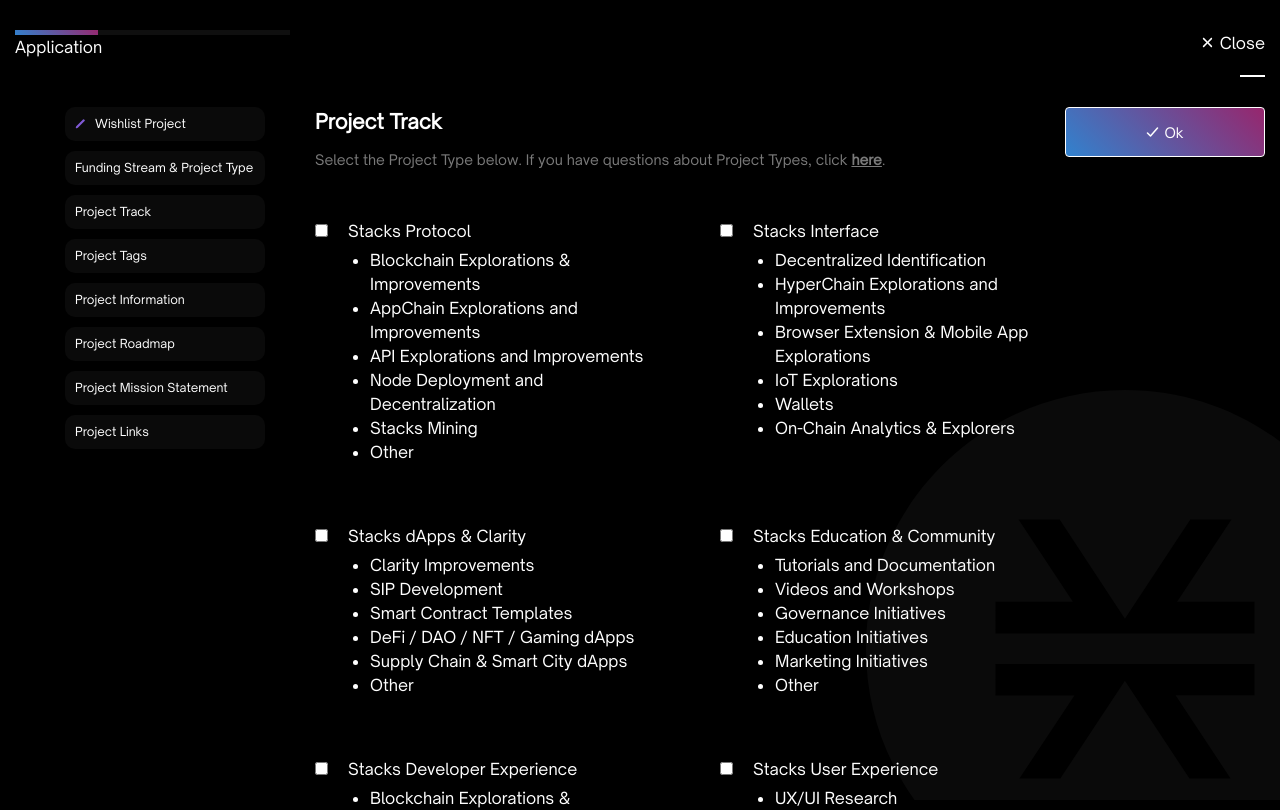
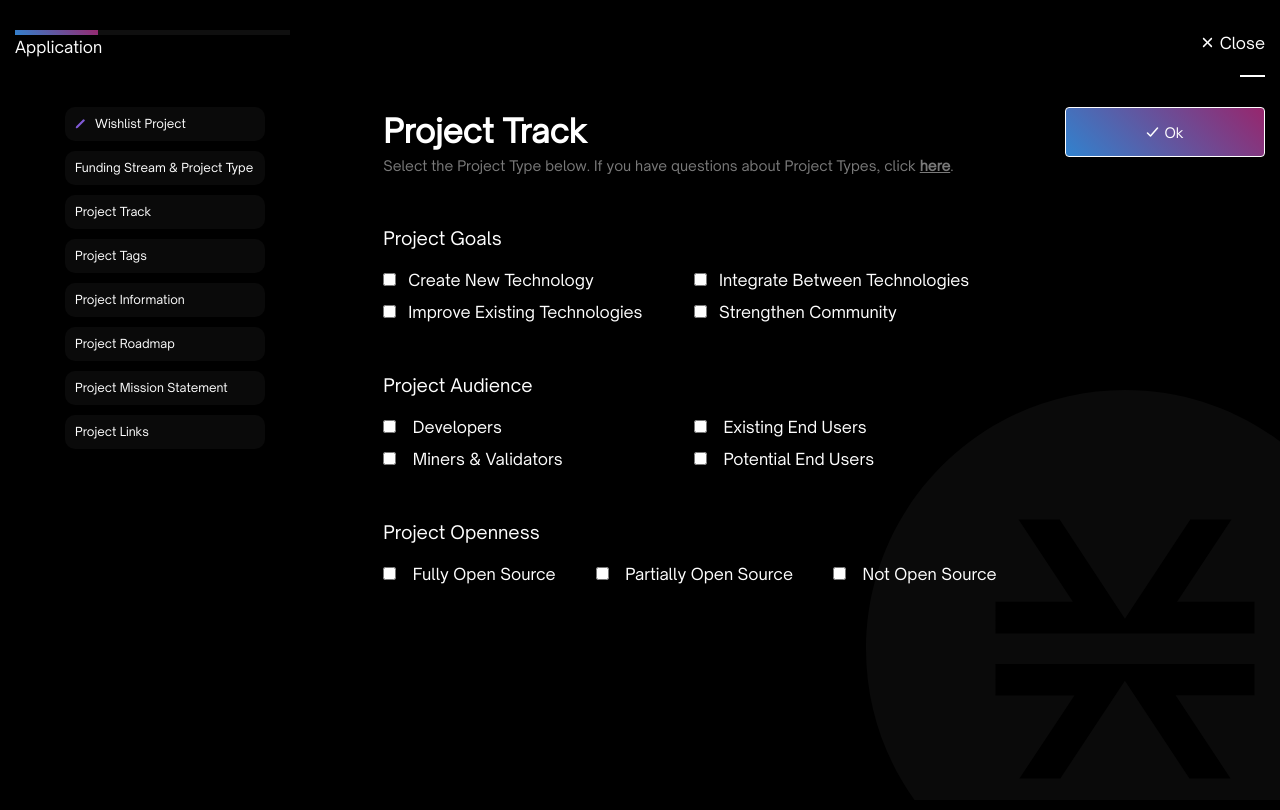
Before and after one commit to stacksgov/grants-dashboard, a Next.js app: page /application in a window 1280 px wide. Shown: the top 810 px of the page. Built offline with nearby package versions, Linux system fonts and the light colour scheme.

Commit message:
project tags component completion

```diff
--- /dev/null
+++ b/components/application/ProjectTags.js
@@ -0,0 +1,71 @@
+import styles from './ProjectTags.module.css';
+import Link from 'next/link';
+const ProjectTags = () => {
+	return (
+		<div className={styles.projectTagsWrapper}>
+			<h1>Project Track</h1>
+			<p className={styles.subtitle}>
+				Select the Project Type below. If you have questions about Project Types, click{' '}
+				<Link href="/">
+					<a>here</a>
+				</Link>
+				.
+			</p>
+			<div className={styles.section}>
+				<h2>Project Goals</h2>
+				<div className={styles.selectionChoices}>
+					<div>
+						<input id="newTechnology" type="checkbox" />
+						<label for="newTechnology">Create New Technology</label>
+					</div>
+					<div>
+						<input id="integrateTechnologies" type="checkbox" />
+						<label for="integrateTechnologies">Integrate Between Technologies</label>
+					</div>
+					<div>
+						<input id="improveTechnologies" type="checkbox" />
+						<label for="improveTechnologies">Improve Existing Technologies</label>
+					</div>
+					<div>
+						<input id="strengthenCommunity" type="checkbox" />
+						<label for="strengthenCommunity">Strengthen Community</label>
+					</div>
+				</div>
+			</div>
+
+			<div className={styles.section}>
+				<h2>Project Audience</h2>
+				<div className={styles.selectionChoices}>
+					<div>
+						<input id="developers" type="checkbox" /> <label>Developers</label>
+					</div>
+					<div>
+						<input id="existingEndUsers" type="checkbox" /> <label>Existing End Users</label>
+					</div>
+					<div>
+						<input id="minersValidators" type="checkbox" /> <label>Miners & Validators</label>
+					</div>
+					<div>
+						<input id="potentialEndUsers" type="checkbox" /> <label>Potential End Users</label>
+					</div>
+				</div>
+			</div>
+			<div className={styles.section}>
+				<h2>Project Openness</h2>
+				<div className={styles.selectionChoicesLast}>
+					<div>
+						<input id="fullyOpenSource" type="checkbox" /> <label>Fully Open Source</label>
+					</div>
+					<div>
+						<input id="partiallyOpenSource" type="checkbox" /> <label>Partially Open Source</label>
+					</div>
+					<div>
+						<input id="notOpenSource" type="checkbox" /> <label>Not Open Source</label>
+					</div>
+				</div>
+			</div>
+		</div>
+	);
+};
+
+export default ProjectTags;
--- /dev/null
+++ b/components/application/ProjectTags.module.css
@@ -0,0 +1,53 @@
+.projectTrackWrapper h1{
+  font-size: 20px;
+  padding-bottom: 12px;
+  }
+
+.subtitle {
+    padding-bottom: 49px;
+    font-size: 14px;
+    color: rgba(255, 255, 255, 0.48);
+  }
+
+  .subtitle a {
+  text-decoration: underline;
+  font-weight: 700;
+  color: rgba(255, 255, 255, 0.48);
+  }
+
+
+  .subtitle a:hover {
+  color: white;
+  }
+
+
+.section {
+  padding-bottom: 48px;
+}
+
+.section h2 {
+    padding-bottom: 16px;
+    font-size: 18px;
+    font-weight: 400;
+}
+
+  .selectionChoices {
+    display: grid;
+    grid-template-columns: repeat(2, minmax(0, 1fr));
+    gap: 8px;
+    font-size: 16px;
+  }
+
+  .selectionChoices div label {
+    padding-left: 12px;
+  }
+
+  .selectionChoicesLast {
+    display: flex;
+    gap: 40px;
+    flex-wrap: wrap;
+  }
+
+  .selectionChoicesLast div label {
+    padding-left: 12px;
+  }
--- a/pages/application.js
+++ b/pages/application.js
@@ -5,7 +5,8 @@
 import OkButton from '../components/application/layout/OkButton';
 // import Wishlist from '../components/application/Wishlist';
 // import FundingStream from '../components/application/FundingStream';
-import ProjectTrack from '../components/application/ProjectTrack';
+// import ProjectTrack from '../components/application/ProjectTrack';
+import ProjectTags from '../components/application/ProjectTags';
 
 const Application = () => {
 	return (
@@ -18,7 +19,8 @@
 				<div>
 					{/* <Wishlist /> */}
 					{/* <FundingStream /> */}
-					<ProjectTrack />
+					{/* <ProjectTrack /> */}
+					<ProjectTags />
 				</div>
 				<div>
 					<OkButton />
```
